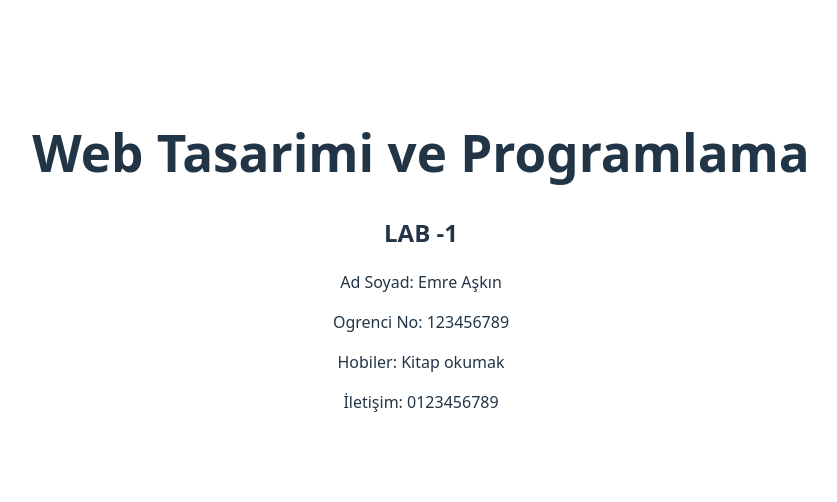
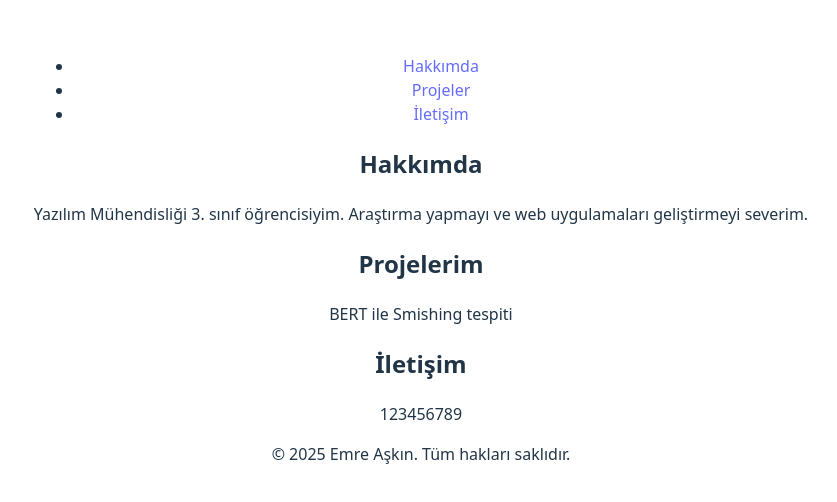
Before and after one commit to emreaskinsoftware/Web-programming, a React (Vite) app in the folder web-lab-1/: page / in a window 1280 px wide. Shown: the part 140-642 px from the top of the page, without its empty margins (219-1056 px from the left). Built offline with nearby package versions, Linux system fonts and the light colour scheme.

Commit message:
Lab2 first commit

```diff
--- a/web-lab-1/src/App.jsx
+++ b/web-lab-1/src/App.jsx
@@ -7,14 +7,38 @@ function App() {
   const [count, setCount] = useState(0)
 
   return (
-    <div>
-     <h1>Web Tasarimi ve Programlama </h1>
-     <h2>LAB -1</h2>
-     <p>Ad Soyad: Emre Aşkın</p>
-     <p>Ogrenci No: 123456789</p>
-     <p>Hobiler: Kitap okumak</p>
-     <p>İletişim: 0123456789</p>
-    </div>
+    <>
+      <header>
+        <nav>
+          <ul>
+            <li><a href="#hakkimda">Hakkımda</a></li>
+            <li><a href="#projeler">Projeler</a></li>
+            <li><a href="#iletisim">İletişim</a></li>
+          </ul>
+        </nav>
+      </header>
+
+      <main>
+        <section id="hakkimda">
+          <h2>Hakkımda</h2>
+          Yazılım Mühendisliği 3. sınıf öğrencisiyim. Araştırma yapmayı ve web uygulamaları geliştirmeyi severim.
+        </section>
+
+        <section id="projeler">
+          <h2>Projelerim</h2>
+          BERT ile Smishing tespiti
+        </section>
+
+        <section id="iletisim">
+          <h2>İletişim</h2>
+          123456789
+        </section>
+      </main>
+
+      <footer>
+        <p>&copy; 2025 Emre Aşkın. Tüm hakları saklıdır.</p>
+      </footer>
+    </>
      )
 
 }
```
